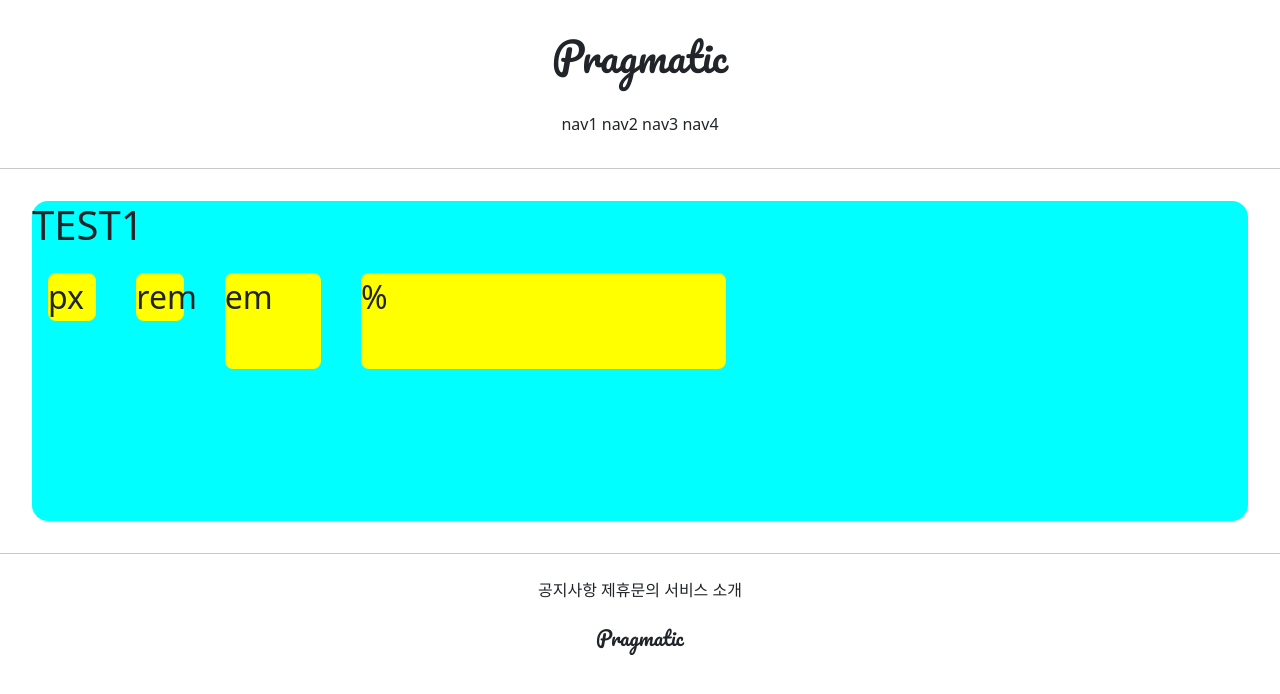
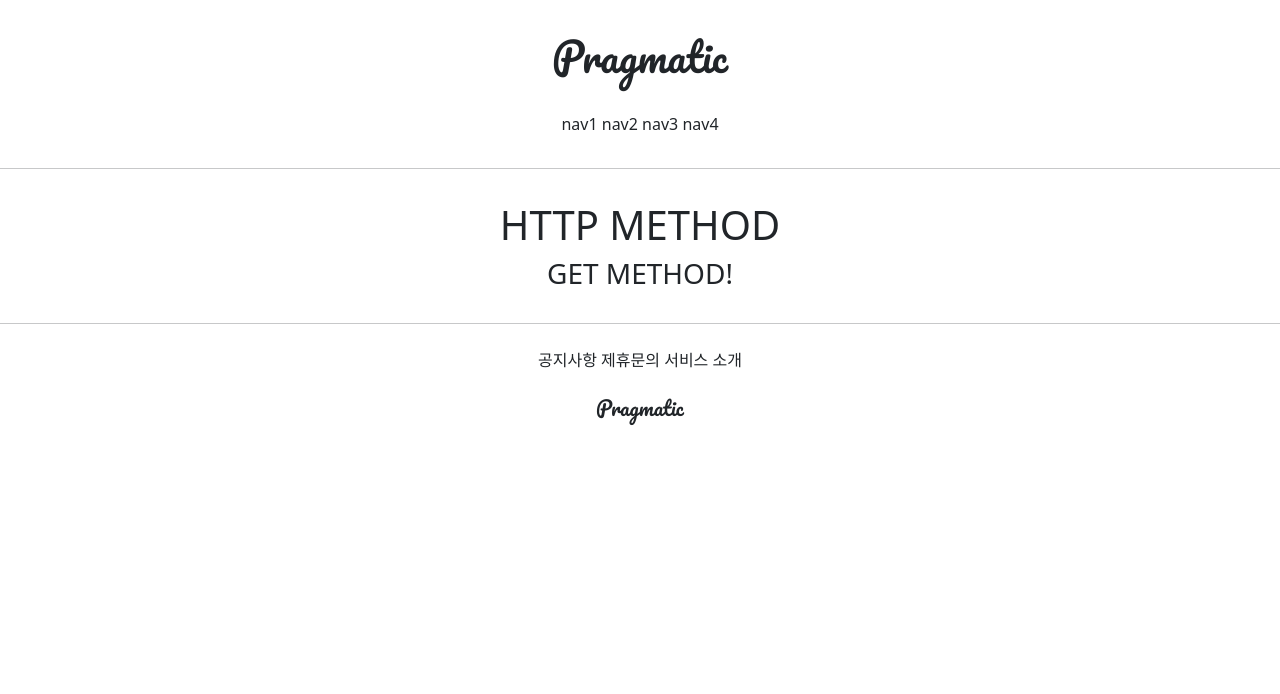
Before and after one commit to lapera00/gis_3ban_1, a Django app: page /accounts/hello_world/ in a window 1280 px wide. Shown: the top 694 px of the page. Run offline with Django 3.2, Linux system fonts and the light colour scheme; parts of the project's set-up code (start-up, migrations or seed data) failed here and were passed over.

Commit message:
7/9 3ban class commit 2

```diff
--- a/accountapp/templates/accountapp/hello_world.html
+++ b/accountapp/templates/accountapp/hello_world.html
@@ -2,24 +2,12 @@
 
 {%  block content %}
 
-    <style>
-        .testing {
-            background-color: yellow;
-            margin: 1rem;
-            height: 48px;
-            width : 48px;
-            border-radius: .5rem;
-            display : inline-block
-        }
-    </style>
 
-    <div style="height: 20rem; background-color: aqua; margin: 2rem; border-radius: 1rem; font-size: 2rem">
-        <h1>TEST1</h1>
+    <div style="margin: 2rem; text-align : center">
+        <h1>HTTP METHOD</h1>
 
-    <div class = "testing" style="height: 48px; width: 48px">px</div>
-    <div class = "testing" style="height: 3rem; width: 3rem">rem</div>
-    <div class = "testing" style="height: 3em; width: 3em">em</div>
-    <div class = "testing" style="height: 30%; width: 30%">%</div>
+    <h3>{{ text }}</h3>
+
 
     </div>
 
--- a/accountapp/views.py
+++ b/accountapp/views.py
@@ -4,4 +4,7 @@ from django.shortcuts import render
 # Create your views here.
 
 def hello_world(request):
-    return render(request, 'accountapp/hello_world.html')
+    if request.method == "POST":
+        return render(request, 'accountapp/hello_world.html', context={'text':'GET METHOD!'})
+    else :
+        return render(request, 'accountapp/hello_world.html', context={'text': 'GET METHOD!'})
```
